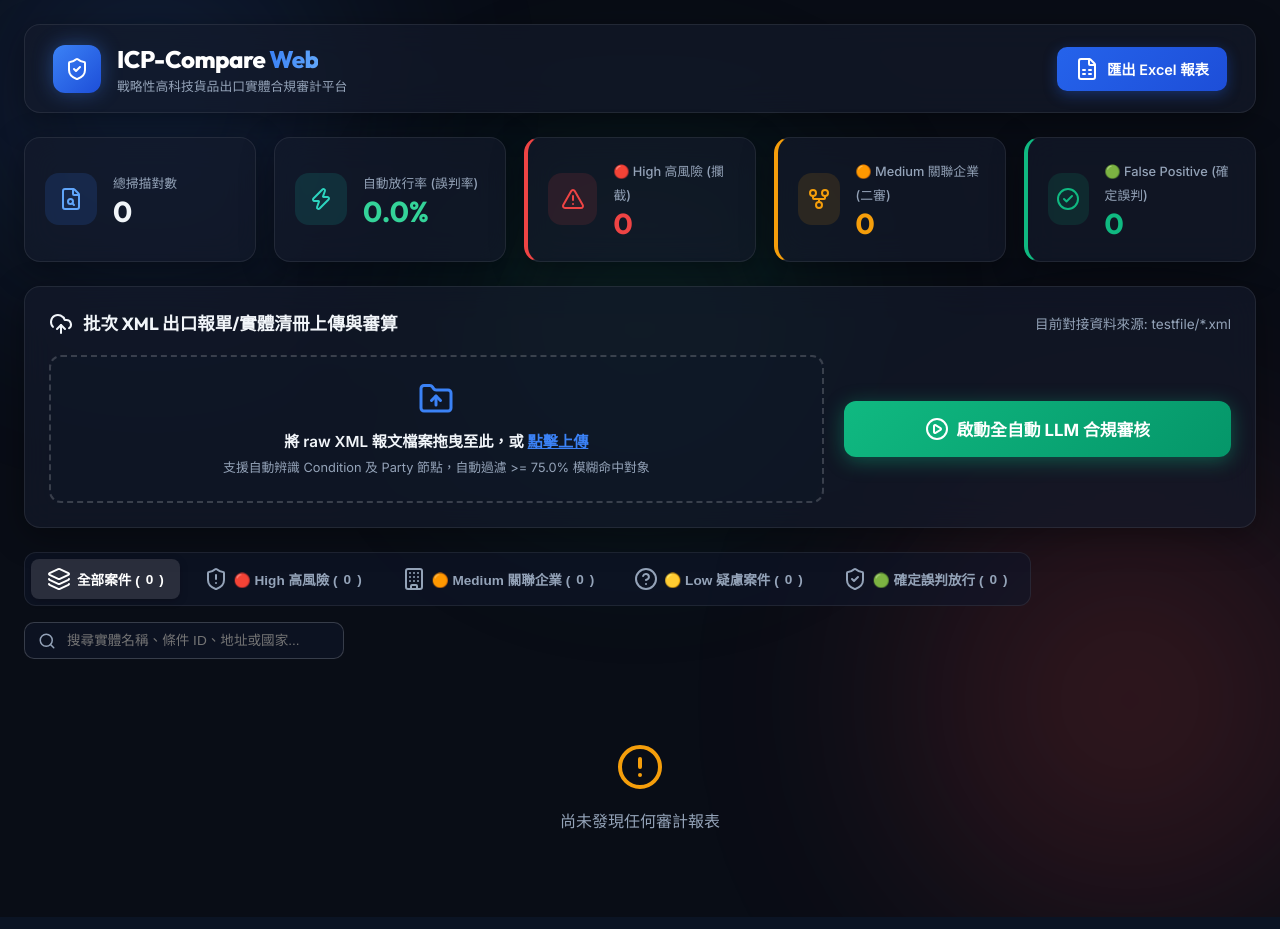
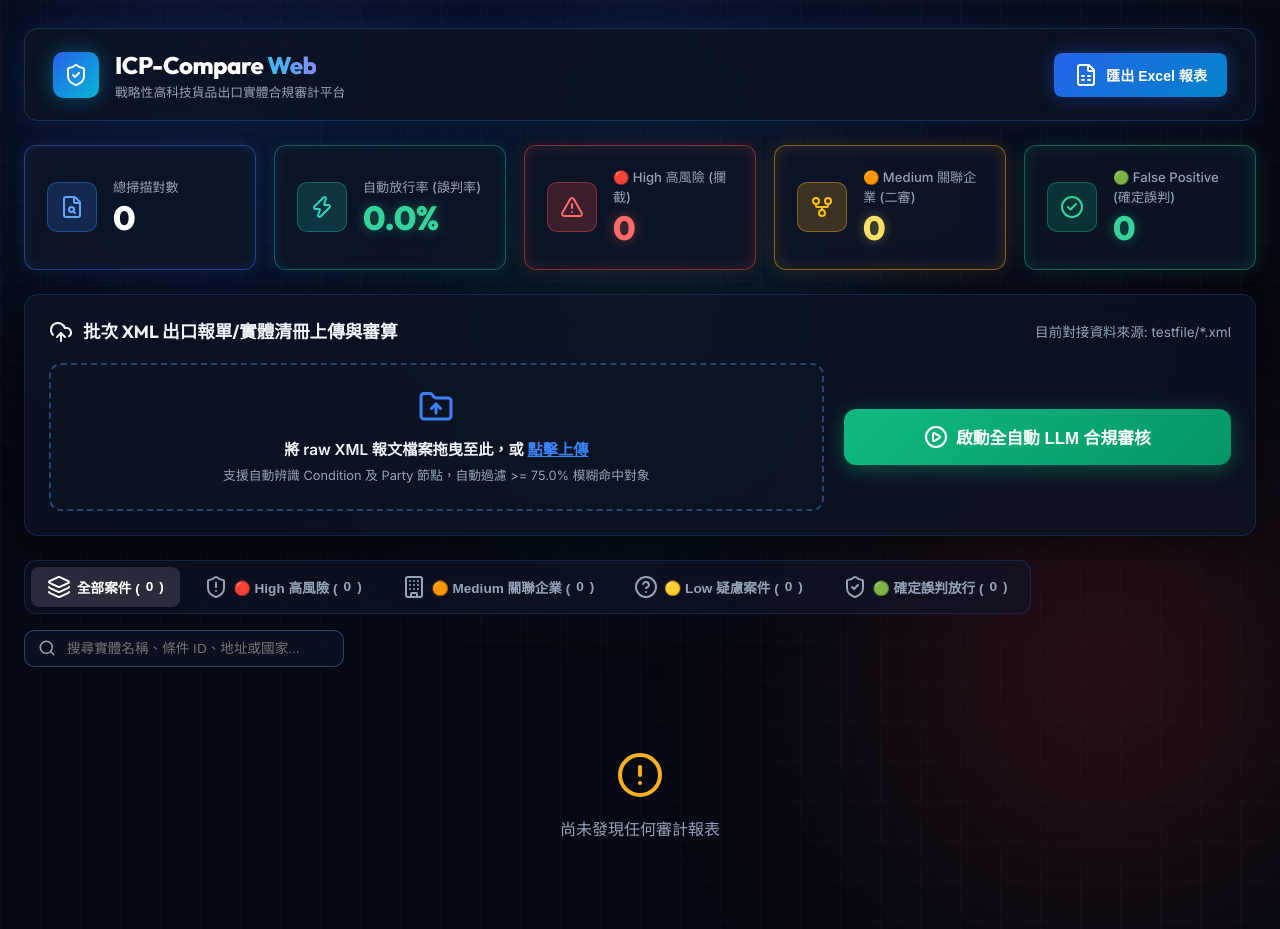
Before and after one commit to yushengciouu/icp-compare, a FastAPI app: page / in a window 1280 px wide. Run offline with FastAPI, Linux system fonts and the light colour scheme; data that the repository does not hold is empty.

Commit message:
style: 切換UI主題為高科技數據指揮中心 (Neo-Tech Cyber Glow)

```diff
--- a/static/style.css
+++ b/static/style.css
@@ -1,41 +1,41 @@
 /* ==========================================================================
-   ICP-Compare Executive Dark Glassmorphism Design System
+   ICP-Compare Neo-Tech Cyber Glow Design System
    ========================================================================== */
 
 :root {
     --font-heading: 'Outfit', -apple-system, sans-serif;
     --font-body: 'Inter', -apple-system, sans-serif;
 
-    /* Base Palette */
-    --bg-dark: #090D16;
-    --bg-card: rgba(20, 27, 44, 0.65);
-    --bg-card-hover: rgba(30, 41, 65, 0.85);
-    --border-glass: rgba(255, 255, 255, 0.08);
-    --border-glass-bright: rgba(255, 255, 255, 0.18);
+    /* Neo-Tech Cyber Palette */
+    --bg-dark: #060913;
+    --bg-card: rgba(12, 19, 36, 0.8);
+    --bg-card-hover: rgba(18, 30, 56, 0.95);
+    --border-glass: rgba(59, 130, 246, 0.18);
+    --border-glass-bright: rgba(96, 165, 250, 0.35);
 
     /* Text Colors */
     --text-main: #F1F5F9;
     --text-muted: #94A3B8;
     --text-dim: #64748B;
 
-    /* Risk Accent Colors */
-    --color-high: #EF4444;
-    --color-high-glow: rgba(239, 68, 68, 0.35);
-    --color-high-bg: rgba(239, 68, 68, 0.12);
+    /* Cyber Neon Accent Colors */
+    --color-high: #FF4D4D;
+    --color-high-glow: rgba(255, 77, 77, 0.4);
+    --color-high-bg: rgba(255, 77, 77, 0.12);
 
-    --color-medium: #F59E0B;
-    --color-medium-glow: rgba(245, 158, 11, 0.35);
-    --color-medium-bg: rgba(245, 158, 11, 0.12);
+    --color-medium: #FFB020;
+    --color-medium-glow: rgba(255, 176, 32, 0.4);
+    --color-medium-bg: rgba(255, 176, 32, 0.12);
 
-    --color-low: #EAB308;
-    --color-low-bg: rgba(234, 179, 8, 0.12);
+    --color-low: #FACC15;
+    --color-low-bg: rgba(250, 204, 21, 0.12);
 
     --color-fp: #10B981;
-    --color-fp-glow: rgba(16, 185, 129, 0.35);
+    --color-fp-glow: rgba(16, 185, 129, 0.4);
     --color-fp-bg: rgba(16, 185, 129, 0.12);
 
     --color-accent-blue: #3B82F6;
-    --color-accent-teal: #14B8A6;
+    --color-accent-teal: #06B6D4;
 }
 
 * {
@@ -46,6 +46,11 @@
 
 body {
     background-color: var(--bg-dark);
+    background-image:
+        radial-gradient(circle at 50% 0%, rgba(37, 99, 235, 0.12) 0%, transparent 60%),
+        linear-gradient(rgba(255, 255, 255, 0.015) 1px, transparent 1px),
+        linear-gradient(90deg, rgba(255, 255, 255, 0.015) 1px, transparent 1px);
+    background-size: 100% 100%, 40px 40px, 40px 40px;
     color: var(--text-main);
     font-family: var(--font-body);
     min-height: 100vh;
@@ -54,33 +59,33 @@ body {
     position: relative;
 }
 
-/* Background Blobs (Dynamic Glow) */
+/* Cyber Pulse Background Glow */
 .bg-glow {
     position: fixed;
     border-radius: 50%;
     filter: blur(120px);
     z-index: -1;
     pointer-events: none;
-    opacity: 0.3;
+    opacity: 0.25;
 }
 .blob-1 {
-    width: 500px;
-    height: 500px;
-    background: radial-gradient(circle, #3B82F6 0%, transparent 70%);
+    width: 550px;
+    height: 550px;
+    background: radial-gradient(circle, #2563EB 0%, transparent 70%);
     top: -150px;
     left: -100px;
 }
 .blob-2 {
-    width: 600px;
-    height: 600px;
-    background: radial-gradient(circle, #EF4444 0%, transparent 70%);
+    width: 650px;
+    height: 650px;
+    background: radial-gradient(circle, #DC2626 0%, transparent 70%);
     bottom: -200px;
     right: -150px;
 }
 .blob-3 {
-    width: 400px;
-    height: 400px;
-    background: radial-gradient(circle, #10B981 0%, transparent 70%);
+    width: 450px;
+    height: 450px;
+    background: radial-gradient(circle, #059669 0%, transparent 70%);
     top: 40%;
     left: 50%;
     transform: translate(-50%, -50%);
@@ -89,17 +94,17 @@ body {
 .app-container {
     max-width: 1440px;
     margin: 0 auto;
-    padding: 24px;
+    padding: 28px 24px;
 }
 
-/* Glassmorphism Common Style */
+/* Neo-Tech Cyber Card Container Style */
 .glass-card {
     background: var(--bg-card);
-    backdrop-filter: blur(16px);
-    -webkit-backdrop-filter: blur(16px);
+    backdrop-filter: blur(18px);
+    -webkit-backdrop-filter: blur(18px);
     border: 1px solid var(--border-glass);
-    border-radius: 16px;
-    box-shadow: 0 8px 32px 0 rgba(0, 0, 0, 0.37);
+    border-radius: 14px;
+    box-shadow: 0 8px 32px rgba(0, 0, 0, 0.45);
     transition: all 0.3s cubic-bezier(0.4, 0, 0.2, 1);
 }
 
@@ -108,8 +113,10 @@ body {
     display: flex;
     justify-content: space-between;
     align-items: center;
-    padding: 16px 28px;
+    padding: 18px 28px;
     margin-bottom: 24px;
+    border: 1px solid rgba(59, 130, 246, 0.25);
+    box-shadow: 0 0 25px rgba(37, 99, 235, 0.12);
 }
 
 .brand {
@@ -119,19 +126,19 @@ body {
 }
 
 .logo-icon {
-    width: 48px;
-    height: 48px;
-    background: linear-gradient(135deg, #3B82F6, #1D4ED8);
-    border-radius: 12px;
+    width: 46px;
+    height: 46px;
+    background: linear-gradient(135deg, #2563EB, #06B6D4);
+    border-radius: 10px;
     display: flex;
     align-items: center;
     justify-content: center;
     color: #FFF;
-    box-shadow: 0 0 20px rgba(59, 130, 246, 0.4);
+    box-shadow: 0 0 20px rgba(6, 182, 212, 0.4);
 }
 .logo-icon i {
-    width: 28px;
-    height: 28px;
+    width: 26px;
+    height: 26px;
 }
 
 .brand-text h1 {
@@ -142,45 +149,13 @@ body {
     color: #FFF;
 }
 .brand-text h1 span {
-    background: linear-gradient(90deg, #3B82F6, #60A5FA);
+    background: linear-gradient(90deg, #38BDF8, #818CF8);
     -webkit-background-clip: text;
     -webkit-text-fill-color: transparent;
 }
 .brand-text p {
     font-size: 0.8rem;
     color: var(--text-muted);
-}
-
-.system-status {
-    display: flex;
-    align-items: center;
-    gap: 20px;
-}
-
-.status-badge {
-    display: flex;
-    align-items: center;
-    gap: 10px;
-    background: rgba(15, 23, 42, 0.7);
-    border: 1px solid var(--border-glass-bright);
-    padding: 8px 16px;
-    border-radius: 30px;
-    font-size: 0.85rem;
-    color: var(--text-muted);
-}
-.pulse-dot {
-    width: 8px;
-    height: 8px;
-    background-color: var(--color-fp);
-    border-radius: 50%;
-    box-shadow: 0 0 10px var(--color-fp);
-    animation: pulse 2s infinite;
-}
-
-@keyframes pulse {
-    0% { transform: scale(0.95); box-shadow: 0 0 0 0 rgba(16, 185, 129, 0.7); }
-    70% { transform: scale(1.1); box-shadow: 0 0 0 10px rgba(16, 185, 129, 0); }
-    100% { transform: scale(0.95); box-shadow: 0 0 0 0 rgba(16, 185, 129, 0); }
 }
 
 .action-buttons {
@@ -193,38 +168,38 @@ body {
     display: inline-flex;
     align-items: center;
     gap: 8px;
-    padding: 10px 18px;
-    border-radius: 10px;
-    font-family: var(--font-body);
-    font-size: 0.9rem;
+    padding: 10px 20px;
+    border-radius: 8px;
+    font-size: 0.88rem;
     font-weight: 600;
     cursor: pointer;
     border: none;
-    transition: all 0.2s ease;
+    transition: all 0.25s ease;
 }
 .btn i {
     width: 18px;
     height: 18px;
 }
 .btn-primary {
-    background: linear-gradient(135deg, #2563EB, #1D4ED8);
+    background: linear-gradient(135deg, #2563EB, #0284C7);
     color: #FFF;
-    box-shadow: 0 4px 14px rgba(37, 99, 235, 0.35);
+    box-shadow: 0 0 20px rgba(37, 99, 235, 0.4);
 }
 .btn-primary:hover {
     transform: translateY(-2px);
-    box-shadow: 0 6px 20px rgba(37, 99, 235, 0.5);
+    box-shadow: 0 0 28px rgba(56, 189, 248, 0.6);
 }
 .btn-outline {
-    background: rgba(255, 255, 255, 0.05);
+    background: rgba(15, 23, 42, 0.6);
     color: var(--text-main);
     border: 1px solid var(--border-glass-bright);
 }
 .btn-outline:hover {
-    background: rgba(255, 255, 255, 0.12);
+    background: rgba(30, 41, 59, 0.8);
+    border-color: #60A5FA;
 }
 
-/* 2. KPI Banner Grid */
+/* 2. Neo-Tech Cyber Glow KPI Grid */
 .kpi-grid {
     display: grid;
     grid-template-columns: repeat(auto-fit, minmax(220px, 1fr));
@@ -236,44 +211,85 @@ body {
     display: flex;
     align-items: center;
     gap: 16px;
-    padding: 20px;
+    padding: 22px;
+    position: relative;
+    overflow: hidden;
+    border-radius: 12px;
+    background: rgba(12, 20, 38, 0.85);
+    border: 1px solid rgba(255, 255, 255, 0.08);
+    transition: all 0.3s ease;
 }
 
+/* Neon Glow Borders for Cyber Command Style */
+.border-total {
+    border: 1px solid rgba(59, 130, 246, 0.45);
+    box-shadow: inset 0 0 12px rgba(59, 130, 246, 0.15), 0 0 16px rgba(59, 130, 246, 0.12);
+}
+.border-release {
+    border: 1px solid rgba(20, 184, 166, 0.45);
+    box-shadow: inset 0 0 12px rgba(20, 184, 166, 0.15), 0 0 16px rgba(20, 184, 166, 0.12);
+}
+.border-high {
+    border: 1px solid rgba(255, 77, 77, 0.5);
+    box-shadow: inset 0 0 15px rgba(255, 77, 77, 0.18), 0 0 20px rgba(255, 77, 77, 0.15);
+}
+.border-medium {
+    border: 1px solid rgba(255, 176, 32, 0.5);
+    box-shadow: inset 0 0 15px rgba(255, 176, 32, 0.18), 0 0 20px rgba(255, 176, 32, 0.15);
+}
+.border-fp {
+    border: 1px solid rgba(16, 185, 129, 0.5);
+    box-shadow: inset 0 0 15px rgba(16, 185, 129, 0.18), 0 0 20px rgba(16, 185, 129, 0.15);
+}
+
+.kpi-card:hover {
+    transform: translateY(-3px);
+}
+.border-high:hover { box-shadow: inset 0 0 20px rgba(255, 77, 77, 0.25), 0 0 28px rgba(255, 77, 77, 0.3); }
+.border-medium:hover { box-shadow: inset 0 0 20px rgba(255, 176, 32, 0.25), 0 0 28px rgba(255, 176, 32, 0.3); }
+.border-fp:hover { box-shadow: inset 0 0 20px rgba(16, 185, 129, 0.25), 0 0 28px rgba(16, 185, 129, 0.3); }
+.border-total:hover { box-shadow: inset 0 0 20px rgba(59, 130, 246, 0.25), 0 0 28px rgba(59, 130, 246, 0.3); }
+.border-release:hover { box-shadow: inset 0 0 20px rgba(20, 184, 166, 0.25), 0 0 28px rgba(20, 184, 166, 0.3); }
+
 .kpi-icon {
-    width: 52px;
-    height: 52px;
-    border-radius: 14px;
+    width: 50px;
+    height: 50px;
+    border-radius: 10px;
     display: flex;
     align-items: center;
     justify-content: center;
-    color: #FFF;
+    flex-shrink: 0;
 }
-.kpi-icon i { width: 26px; height: 26px; }
-.kpi-icon.total { background: rgba(59, 130, 246, 0.15); color: #60A5FA; }
-.kpi-icon.release { background: rgba(20, 184, 166, 0.15); color: #2DD4BF; }
-.kpi-icon.high { background: var(--color-high-bg); color: var(--color-high); }
-.kpi-icon.medium { background: var(--color-medium-bg); color: var(--color-medium); }
-.kpi-icon.fp { background: var(--color-fp-bg); color: var(--color-fp); }
+.kpi-icon i { width: 25px; height: 25px; }
+.kpi-icon.total { background: rgba(59, 130, 246, 0.2); color: #60A5FA; border: 1px solid rgba(59, 130, 246, 0.4); text-shadow: 0 0 8px #3B82F6; }
+.kpi-icon.release { background: rgba(20, 184, 166, 0.2); color: #2DD4BF; border: 1px solid rgba(20, 184, 166, 0.4); text-shadow: 0 0 8px #14B8A6; }
+.kpi-icon.high { background: rgba(255, 77, 77, 0.2); color: #FF6B6B; border: 1px solid rgba(255, 77, 77, 0.4); text-shadow: 0 0 8px #FF4D4D; }
+.kpi-icon.medium { background: rgba(255, 176, 32, 0.2); color: #FFC107; border: 1px solid rgba(255, 176, 32, 0.4); text-shadow: 0 0 8px #FFB020; }
+.kpi-icon.fp { background: rgba(16, 185, 129, 0.2); color: #34D399; border: 1px solid rgba(16, 185, 129, 0.4); text-shadow: 0 0 8px #10B981; }
 
-.border-high { border-left: 4px solid var(--color-high); }
-.border-medium { border-left: 4px solid var(--color-medium); }
-.border-fp { border-left: 4px solid var(--color-fp); }
+.kpi-info {
+    display: flex;
+    flex-direction: column;
+}
 
 .kpi-label {
-    font-size: 0.8rem;
+    font-size: 0.82rem;
     color: var(--text-muted);
     font-weight: 500;
+    margin-bottom: 2px;
 }
 .kpi-value {
     font-family: var(--font-heading);
-    font-size: 1.8rem;
-    font-weight: 700;
-    line-height: 1.2;
+    font-size: 2.1rem;
+    font-weight: 800;
+    line-height: 1.1;
+    letter-spacing: -0.5px;
+    color: #FFFFFF;
 }
-.highlight-green { color: #34D399; }
-.text-high { color: var(--color-high); }
-.text-medium { color: var(--color-medium); }
-.text-fp { color: var(--color-fp); }
+.highlight-green { color: #34D399; text-shadow: 0 0 12px rgba(52, 211, 153, 0.4); }
+.text-high { color: #FF6B6B; text-shadow: 0 0 12px rgba(255, 107, 107, 0.4); }
+.text-medium { color: #FFE066; text-shadow: 0 0 12px rgba(255, 224, 102, 0.4); }
+.text-fp { color: #34D399; text-shadow: 0 0 12px rgba(52, 211, 153, 0.4); }
 
 /* 3. Upload & Control Panel */
 .control-panel {
--- a/templates/index.html
+++ b/templates/index.html
@@ -39,7 +39,7 @@
 
         <!-- 2. 數據指標卡片 (KPI Dashboard Banner) -->
         <section class="kpi-grid">
-            <div class="kpi-card glass-card">
+            <div class="kpi-card glass-card border-total">
                 <div class="kpi-icon total"><i data-lucide="file-search"></i></div>
                 <div class="kpi-info">
                     <span class="kpi-label">總掃描對數</span>
@@ -47,7 +47,7 @@
                 </div>
             </div>
 
-            <div class="kpi-card glass-card">
+            <div class="kpi-card glass-card border-release">
                 <div class="kpi-icon release"><i data-lucide="zap"></i></div>
                 <div class="kpi-info">
                     <span class="kpi-label">自動放行率 (誤判率)</span>
```
